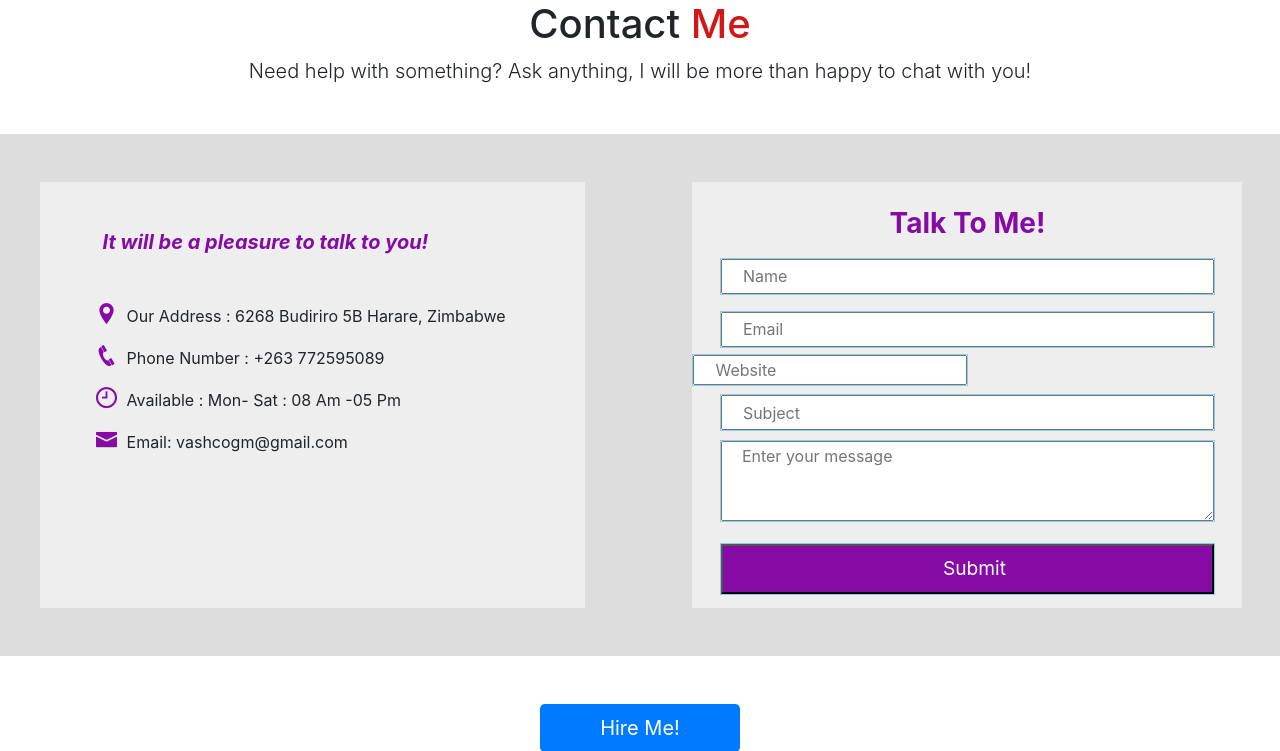
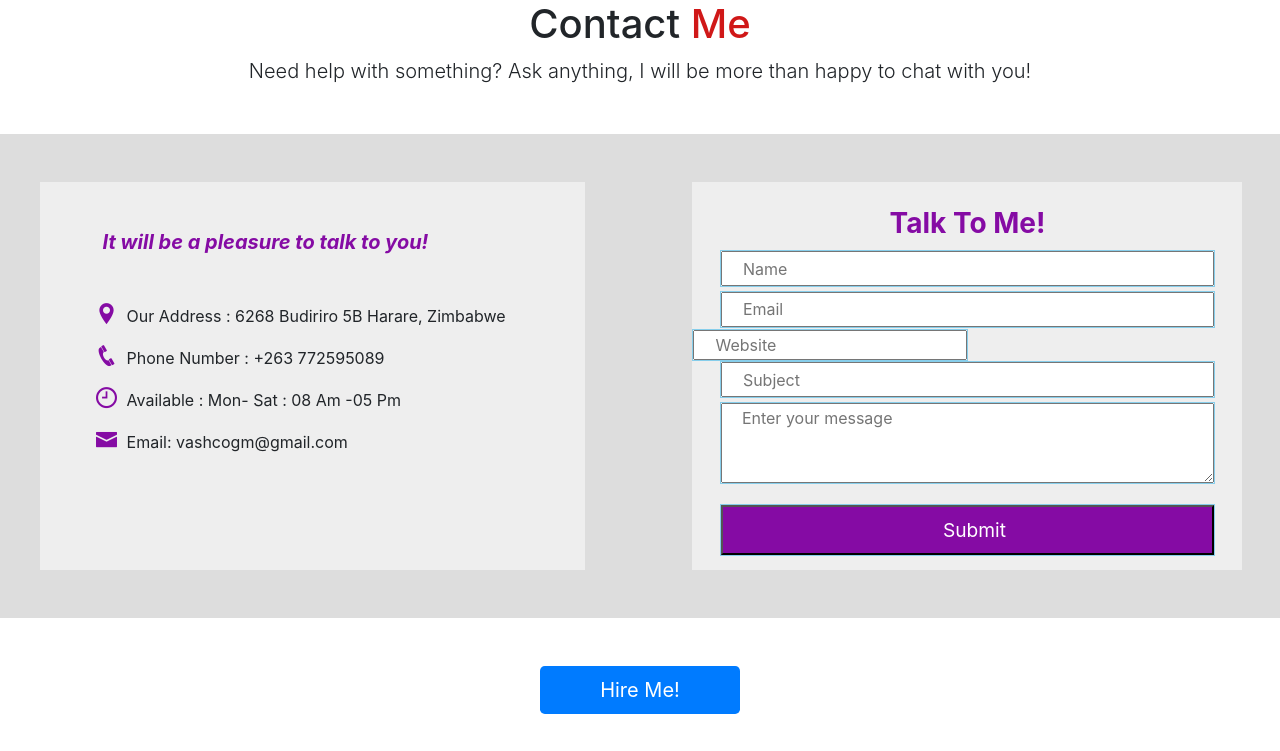
Before and after one commit to VashcoGM/vashcoGM.github.io, a PHP site: page / in a window 1280 px wide. Shown: the part 4711-5462 px from the top of the page. Run offline with PHP 8.4, Linux system fonts and the light colour scheme; some web fonts are replaced.

Commit message:
Update main.css

```diff
--- a/css/main.css
+++ b/css/main.css
@@ -467,8 +467,7 @@ form h3 {
 #name, #email, #phone, #subject {
 	width: 90%;
 	height: 35px;
-	margin: 1.5% 5%;
-	margin-top: 10px;
+	margin: .5% 5%;
 }
 
 #comment {
```
